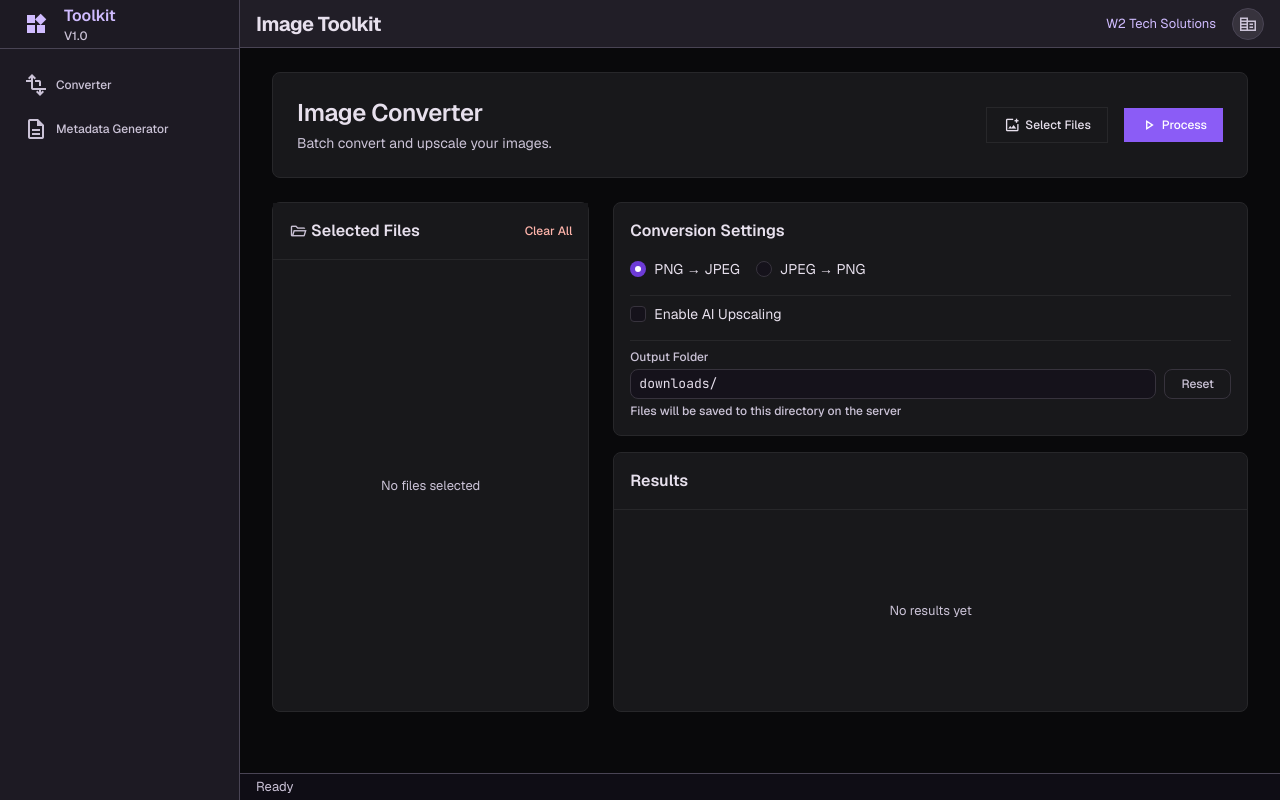
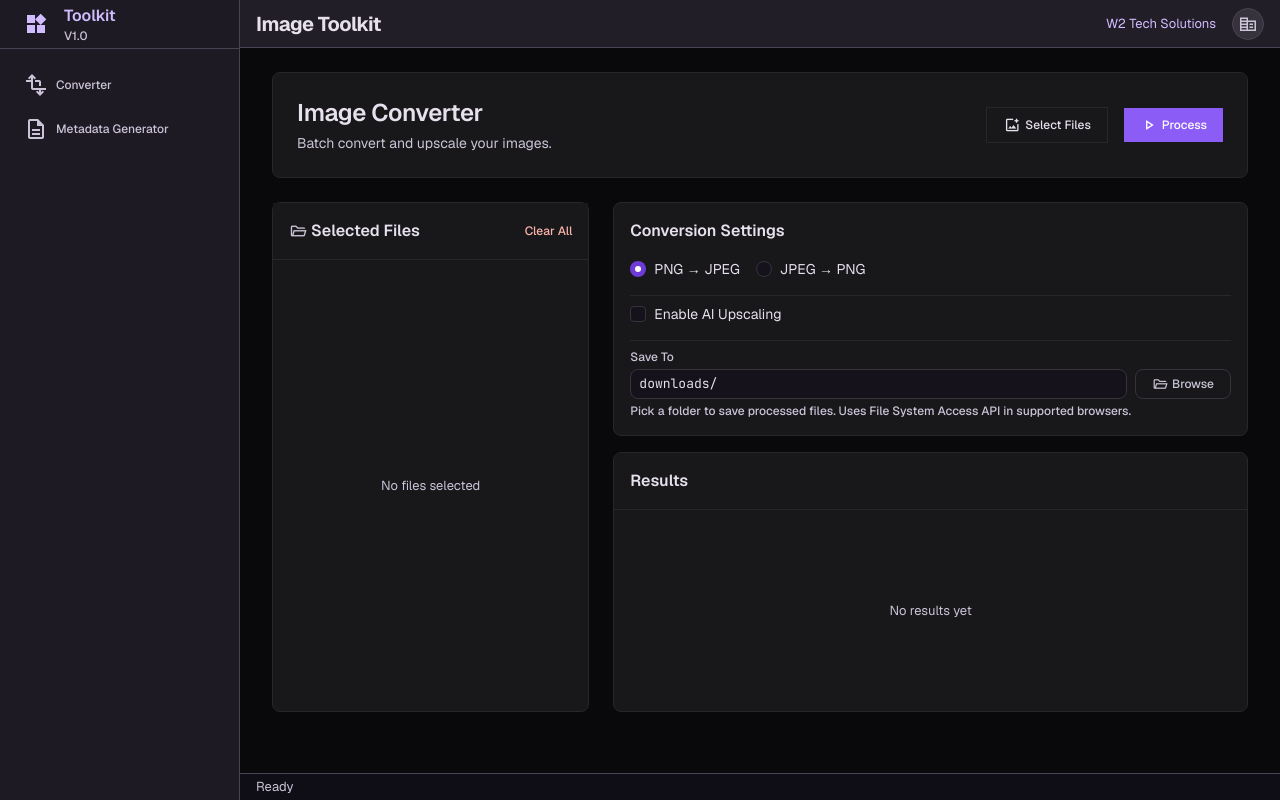
Before and after one commit to CJanithWaduge/image-toolkit, a Flask app: page / in a window 1280 px wide. Run offline with Flask 3, Linux system fonts and the light colour scheme; some libraries are stand-ins or nearby versions.

Commit message:
Fix upscaling, layout, folder picker, progress, download

```diff
--- a/backend/pipeline.py
+++ b/backend/pipeline.py
@@ -32,13 +32,15 @@ class ProcessingPipeline:
             base_path = Path(job.output_dir) / f"{job.output_name}{ext}"
 
             if job.upscale_enabled:
+                self.upscaler.model = job.upscale_model
+                self.upscaler.scale = job.upscale_scale
                 temp_path = Path(job.output_dir) / f"__temp_{job.output_name}{ext}"
                 temp_path_str, final_path_str = str(temp_path), str(base_path)
 
                 log(f"Converting: {job.output_name}")
                 self.converter.convert(job.source_path, temp_path_str)
 
-                log(f"Upscaling: {job.output_name}")
+                log(f"Upscaling: {job.output_name} ({self.upscaler.model} {self.upscaler.scale}x)")
                 self.upscaler.upscale(temp_path_str, final_path_str)
                 temp_path.unlink(missing_ok=True)
 
--- a/frontend/server.py
+++ b/frontend/server.py
@@ -1,10 +1,12 @@
 import logging
 import os
 import tempfile
+import threading
 import uuid
 from pathlib import Path
 
-from flask import Flask, jsonify, render_template, request
+import tempfile
+from flask import Flask, jsonify, render_template, request, send_file
 
 from backend.converter import ConversionMode, Converter
 from backend.models import ImageJob
@@ -75,11 +77,16 @@ def api_converter_process():
         )
         result = pipeline.process(job)
         output_path = Path(result.output_path) if result.output_path else None
+        download_token = None
+        if output_path and output_path.is_file():
+            download_token = uuid.uuid4().hex
+            _download_tokens[download_token] = str(output_path.resolve())
         return jsonify({
             "success": result.success,
             "filename": file.filename,
             "output_name": output_path.name if output_path else output_name,
             "output_path": str(output_path.resolve()) if output_path else "",
+            "download_token": download_token,
             "error": result.error or "",
         })
     except Exception as e:
@@ -128,6 +135,20 @@ def api_metadata_generate():
 
 
 # ---------------------------------------------------------------------------
+# Download API — serve processed files for client-side save
+# ---------------------------------------------------------------------------
+
+_download_tokens: dict[str, str] = {}
+
+@app.route("/api/converter/download/<token>")
+def api_converter_download(token: str):
+    path = _download_tokens.pop(token, None)
+    if not path or not os.path.isfile(path):
+        return jsonify({"error": "File not found or expired"}), 404
+    return send_file(path, as_attachment=True)
+
+
+# ---------------------------------------------------------------------------
 # Health check
 # ---------------------------------------------------------------------------
 
--- a/frontend/templates/index.html
+++ b/frontend/templates/index.html
@@ -135,8 +135,8 @@ body { background-color: #09090b; color: #e7e0ed; }
           </div>
         </div>
       </div>
-      <div class="w-full lg:w-2/3 flex flex-col gap-md h-[500px] lg:h-auto">
-        <div class="surface-card rounded-lg p-md flex flex-col gap-md">
+      <div class="w-full lg:w-2/3 flex flex-col gap-md min-h-0">
+        <div class="surface-card rounded-lg p-md flex flex-col gap-md flex-shrink-0">
           <h3 class="font-h3 text-h3 text-on-surface">Conversion Settings</h3>
           <div class="flex gap-md">
             <label class="flex items-center gap-sm cursor-pointer group">
@@ -175,22 +175,25 @@ body { background-color: #09090b; color: #e7e0ed; }
             </div>
           </div>
           <div class="pt-sm border-t border-[#27272a]">
-            <label class="font-label-md text-label-md text-on-surface-variant block mb-xs">Output Folder</label>
+            <label class="font-label-md text-label-md text-on-surface-variant block mb-xs">Save To</label>
             <div class="flex gap-sm">
-              <input id="conv-output-dir" type="text" value="downloads/" class="flex-1 bg-background border border-surface-variant rounded-lg px-sm py-xs font-code text-code text-on-surface focus:ring-1 focus:ring-inverse-primary focus:border-inverse-primary outline-none transition-all">
-              <button id="conv-output-reset" class="px-md py-xs rounded-lg border border-surface-variant text-on-surface-variant hover:bg-surface-variant transition-colors font-label-md text-label-md shrink-0">Reset</button>
+              <input id="conv-output-dir" type="text" value="downloads/" placeholder="Server path (e.g. downloads/)" class="flex-1 bg-background border border-surface-variant rounded-lg px-sm py-xs font-code text-code text-on-surface focus:ring-1 focus:ring-inverse-primary focus:border-inverse-primary outline-none transition-all">
+              <button id="conv-browse-btn" class="flex items-center gap-xs px-md py-xs rounded-lg border border-surface-variant text-on-surface-variant hover:bg-surface-variant transition-colors font-label-md text-label-md shrink-0">
+                <span class="material-symbols-outlined text-[16px]">folder_open</span>
+                Browse
+              </button>
             </div>
-            <p class="font-label-md text-label-md text-on-surface-variant mt-xs">Files will be saved to this directory on the server</p>
+            <p class="font-label-md text-label-md text-on-surface-variant mt-xs">Pick a folder to save processed files. Uses File System Access API in supported browsers.</p>
           </div>
         </div>
-        <div class="surface-card rounded-lg flex flex-col flex-1 min-h-0">
-          <div class="p-md border-b border-[#27272a] bg-[#18181b] rounded-t-lg">
+        <div class="surface-card rounded-lg flex flex-col flex-1 min-h-0 overflow-hidden">
+          <div class="p-md border-b border-[#27272a] bg-[#18181b] flex-shrink-0">
             <h3 class="font-h3 text-h3 text-on-surface">Results</h3>
           </div>
-          <div id="conv-results" class="flex-1 overflow-y-auto p-sm flex flex-col gap-base">
+          <div id="conv-results" class="flex-1 overflow-y-auto p-sm flex flex-col gap-base min-h-0">
             <div class="flex items-center justify-center h-full text-on-surface-variant font-body-sm text-body-sm">No results yet</div>
           </div>
-          <div id="conv-progress" class="hidden p-md border-t border-[#27272a] bg-[#18181b] rounded-b-lg">
+          <div id="conv-progress" class="hidden p-md border-t border-[#27272a] bg-[#18181b] flex-shrink-0">
             <div class="flex justify-between items-center mb-sm">
               <span class="font-label-md text-label-md text-on-surface-variant">Processing Queue</span>
               <span id="conv-progress-text" class="font-code text-code text-on-surface">0 / 0 files processed</span>
@@ -201,6 +204,12 @@ body { background-color: #09090b; color: #e7e0ed; }
             <div class="flex justify-between items-center mt-xs">
               <span class="font-label-md text-label-md text-on-surface-variant" id="conv-progress-status">Preparing...</span>
               <span id="conv-progress-pct" class="font-label-md text-label-md text-inverse-primary font-bold">0%</span>
+            </div>
+            <div class="flex justify-end mt-sm pt-sm border-t border-[#27272a] hidden" id="conv-download-row">
+              <button id="conv-download-btn" class="flex items-center gap-xs px-md py-sm rounded-DEFAULT border border-[#27272a] text-on-surface hover:bg-surface-variant transition-colors font-label-md text-label-md">
+                <span class="material-symbols-outlined text-[16px]">download</span>
+                Download All to Folder
+              </button>
             </div>
           </div>
         </div>
@@ -243,17 +252,20 @@ body { background-color: #09090b; color: #e7e0ed; }
           <div id="meta-progress" class="hidden p-md border-t border-[#27272a] bg-[#18181b]">
             <div class="flex justify-between items-center">
               <span class="font-label-md text-label-md text-on-surface-variant">Progress</span>
-              <span id="meta-progress-count" class="font-label-md text-label-md text-primary">0 / 0</span>
+              <span class="flex items-center gap-sm">
+                <span id="meta-progress-count" class="font-label-md text-label-md text-primary">0 / 0</span>
+                <span id="meta-progress-pct" class="font-label-md text-label-md text-on-surface-variant">0%</span>
+              </span>
             </div>
-            <div class="w-full h-1 bg-[#27272a] rounded-full overflow-hidden mt-sm">
-              <div id="meta-progress-bar" class="h-full bg-primary w-0 transition-all duration-500"></div>
+            <div class="w-full h-2 bg-[#27272a] rounded-full overflow-hidden mt-sm">
+              <div id="meta-progress-bar" class="h-full bg-primary w-0 transition-all duration-500 rounded-full"></div>
             </div>
             <span id="meta-progress-file" class="font-code text-code text-on-surface-variant truncate text-[11px] mt-xs hidden"></span>
           </div>
         </div>
       </div>
-      <div class="w-full lg:w-2/3 flex flex-col gap-md h-[500px] lg:h-auto">
-        <div class="surface-card rounded-lg flex flex-col flex-1 min-h-0 relative">
+      <div class="w-full lg:w-2/3 flex flex-col gap-md min-h-0">
+        <div class="surface-card rounded-lg flex flex-col flex-1 min-h-0 overflow-hidden">
           <div class="p-md border-b border-[#27272a] flex justify-between items-center bg-[#18181b] z-10 sticky top-0 rounded-t-lg">
             <h2 class="font-h3 text-h3 text-on-surface flex items-center gap-xs">
               <span class="material-symbols-outlined text-[18px] text-primary">data_object</span>
@@ -316,11 +328,27 @@ const convProgressBar = document.getElementById('conv-progress-bar');
 const convProgressText = document.getElementById('conv-progress-text');
 const convProgressPct = document.getElementById('conv-progress-pct');
 const convProgressStatus = document.getElementById('conv-progress-status');
+const convDownloadRow = document.getElementById('conv-download-row');
+const convDownloadBtn = document.getElementById('conv-download-btn');
 const convOutputDir = document.getElementById('conv-output-dir');
-const convOutputReset = document.getElementById('conv-output-reset');
+const convBrowseBtn = document.getElementById('conv-browse-btn');
 let convFiles = [];
+let convDirHandle = null;
+let convDownloadTokens = [];
 
-convOutputReset.addEventListener('click', () => { convOutputDir.value = 'downloads/'; });
+convBrowseBtn.addEventListener('click', async () => {
+  if (typeof window.showDirectoryPicker === 'function') {
+    try {
+      const handle = await window.showDirectoryPicker({ mode: 'readwrite' });
+      convDirHandle = handle;
+      convOutputDir.value = handle.name;
+    } catch (e) {
+      if (e.name !== 'AbortError') convOutputDir.select();
+    }
+  } else {
+    convOutputDir.select();
+  }
+});
 
 convUpscaleToggle.addEventListener('change', () => {
   convUpscaleSettings.classList.toggle('hidden', !convUpscaleToggle.checked);
@@ -370,9 +398,11 @@ convProcessBtn.addEventListener('click', async () => {
   const scale = document.querySelector('.scale-btn.border-inverse-primary')?.dataset.scale || 2;
   const outputDir = convOutputDir.value.trim() || 'downloads/';
   convProgress.classList.remove('hidden');
+  convDownloadRow.classList.add('hidden');
   convResults.innerHTML = '';
   convProgressStatus.textContent = 'Processing...';
   const results = [];
+  convDownloadTokens = [];
   for (let i = 0; i < convFiles.length; i++) {
     const pct = Math.round(((i + 1) / convFiles.length) * 100);
     const f = convFiles[i];
@@ -391,6 +421,7 @@ convProcessBtn.addEventListener('click', async () => {
     const resp = await fetch('/api/converter/process', { method: 'POST', body: fd });
     const data = await resp.json();
     results.push(data);
+    if (data.download_token) convDownloadTokens.push(data.download_token);
     convResults.innerHTML = results.map(r =>
       `<div class="flex items-center justify-between p-sm rounded-lg bg-surface border border-surface-variant group">
         <div class="flex items-center gap-md overflow-hidden">
@@ -406,7 +437,40 @@ convProcessBtn.addEventListener('click', async () => {
   convProgressBar.style.width = '100%';
   convProgressPct.textContent = '100%';
   convProgressStatus.textContent = 'Complete';
+  if (convDownloadTokens.length > 0) convDownloadRow.classList.remove('hidden');
   setStatus(`Done — ${convFiles.length} file(s) processed`);
+});
+
+convDownloadBtn.addEventListener('click', async () => {
+  if (convDownloadTokens.length === 0) return;
+  if (convDirHandle && typeof convDirHandle.values === 'function') {
+    for (const tok of downloadTokens) {
+      const resp = await fetch(`/api/converter/download/${tok}`);
+      if (!resp.ok) continue;
+      const blob = await resp.blob();
+      const name = resp.headers.get('Content-Disposition')?.match(/filename="?(.+?)"?$/)?.[1] || `file_${tok.slice(0,8)}`;
+      try {
+        const fileHandle = await convDirHandle.getFileHandle(name, { create: true });
+        const writer = await fileHandle.createWritable();
+        await writer.write(blob);
+        await writer.close();
+      } catch (e) {
+        const a = document.createElement('a');
+        a.href = URL.createObjectURL(blob);
+        a.download = name;
+        a.click();
+        URL.revokeObjectURL(a.href);
+      }
+    }
+    setStatus(`Downloaded ${downloadTokens.length} file(s) to ${convDirHandle.name}`);
+  } else {
+    for (const tok of downloadTokens) {
+      const a = document.createElement('a');
+      a.href = `/api/converter/download/${tok}`;
+      a.download = '';
+      a.click();
+    }
+  }
 });
 
 // ===================== METADATA GENERATOR =====================
@@ -420,6 +484,7 @@ const metaDownloadBtn = document.getElementById('meta-download-btn');
 const metaProgress = document.getElementById('meta-progress');
 const metaProgressBar = document.getElementById('meta-progress-bar');
 const metaProgressCount = document.getElementById('meta-progress-count');
+const metaProgressPct = document.getElementById('meta-progress-pct');
 const metaProgressFile = document.getElementById('meta-progress-file');
 let metaFiles = [];
 let metaResultsData = [];
@@ -469,8 +534,10 @@ metaGenerateBtn.addEventListener('click', async () => {
 
   for (let i = 0; i < metaFiles.length; i++) {
     const f = metaFiles[i];
+    const metaPct = Math.round(((i+1)/metaFiles.length)*100);
     metaProgressCount.textContent = `${i+1} / ${metaFiles.length}`;
-    metaProgressBar.style.width = `${((i+1)/metaFiles.length)*100}%`;
+    metaProgressPct.textContent = `${metaPct}%`;
+    metaProgressBar.style.width = `${metaPct}%`;
     metaProgressFile.textContent = `Processing: ${f.name}`;
     setStatus(`Analyzing ${f.name} (${i+1}/${metaFiles.length})...`);
 
```
